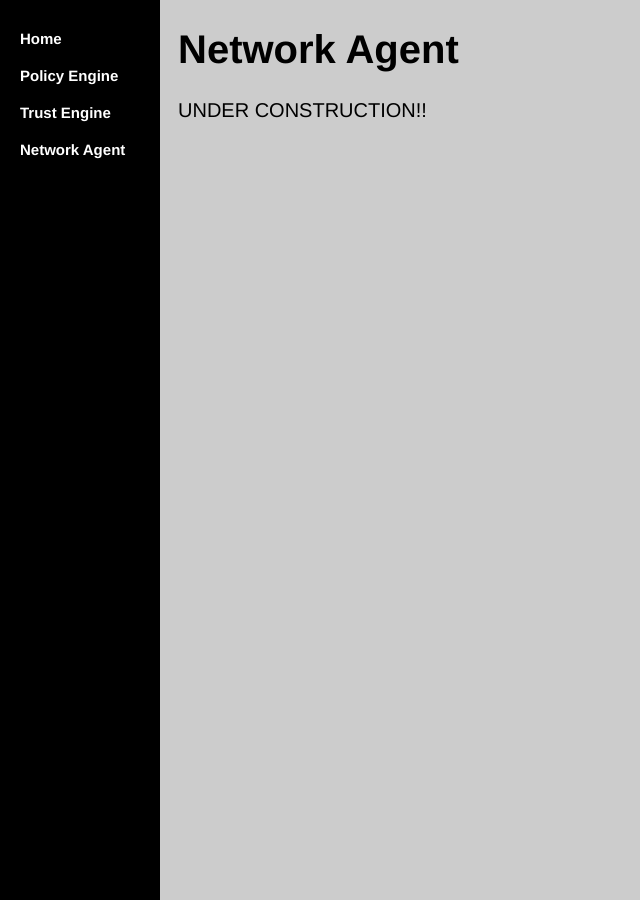
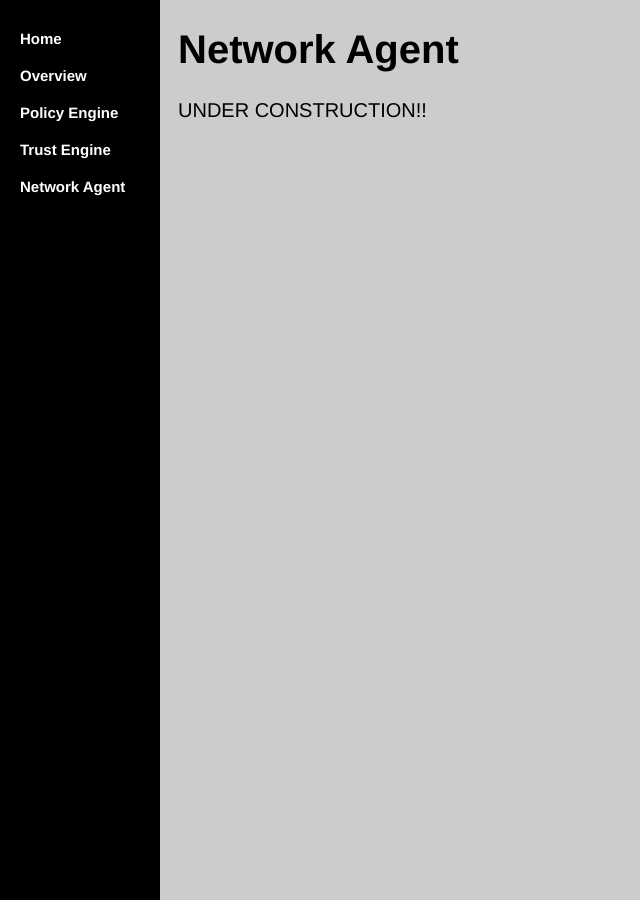
Before and after one commit to WWUZeroTrust/WWUZeroTrust.github.io, a Jekyll site: the page NetworkAgent/index.html, which Jekyll copies as it is, in a window 1280 px wide. Shown: the whole page, without its empty margins (0-640 px from the left). Built offline with Jekyll 4.4.1, drawn with Linux system fonts in a browser that asks for light colours.

Commit message:
Update index.html

```diff
--- a/NetworkAgent/index.html
+++ b/NetworkAgent/index.html
@@ -23,7 +23,7 @@
   font-size: 15px
 }
 
-.sidenav a, .dropdown-btn {
+.sidenav a {
   font-family:'Helvetica', 'Arial', 'Sans-Serif';
   font-weight: bold;
   padding: 10px 12px 10px 20px;
@@ -40,7 +40,7 @@
   font-size: 15px
 }
 
-.sidenav a:hover, .dropdown-btn:hover {
+.sidenav a:hover {
   text-decoration: underline;
 }
 
@@ -53,15 +53,7 @@
   background-color: SlateGray;
   color: white;
 }
-.dropdown-container {
-  display: none;
-  background-color: #262626;
-  padding-left: 8px;
-}
-.fa-caret-down {
-  float: right;
-  padding-right: 8px;
-}
+
 @media screen and (max-height: 450px) {
   .sidenav {padding-top: 15px;}
   .sidenav a {font-size: 15px;}
@@ -75,30 +67,11 @@
 <body>
 
 <div class="sidenav">
-   <a href="/">Home</a>
-	<button class="dropdown-btn"><b>Policy Engine</b>
-    <i class="fa fa-caret-down"></i>
-  </button>
-  <div class="dropdown-container">
-    <a href="/PolicyEngine/diagram">Diagram</a>
-    <a href="#">Link 2</a>
-    <a href="/PolicyEngine/reference">References</a>
-  </div>
-	<button class="dropdown-btn"><b>Trust Engine</b>
-    <i class="fa fa-caret-down"></i>
-  </button>
-  <div class="dropdown-container">
-    <a href="/TrustEngine/diagram">Diagram</a>
-    <a href="#">Link 2</a>
-    <a href="/TrustEngine/reference">References</a>
-  </div>
-	<button class="dropdown-btn"></b>Network Agent</b>
-    <i class="fa fa-caret-down"></i>
-  </button>
-  <div class="dropdown-container">
-    <a href="/NetworkAgent/diagram">Diagram</a>
-    <a href="#">Link 2</a>
-    <a href="/NetworkAgent/reference">References</a>
+  <a href="/">Home</a>
+  <a href="/Documentation">Overview</a>
+  <a href="/PolicyEngine">Policy Engine</a>
+  <a href="/TrustEngine">Trust Engine</a>
+  <a href="/NetworkAgent">Network Agent</a>
   </div>
 </div>
 
```
Also changed, not shown: other parts of NetworkAgent/index.html (+0 -17 lines).
